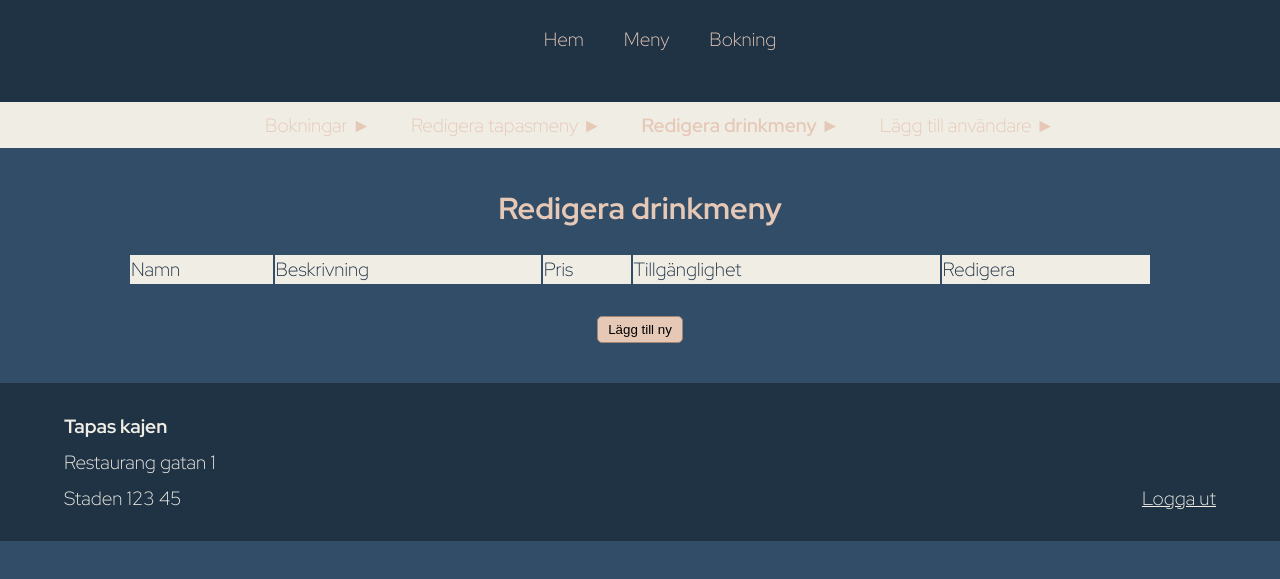
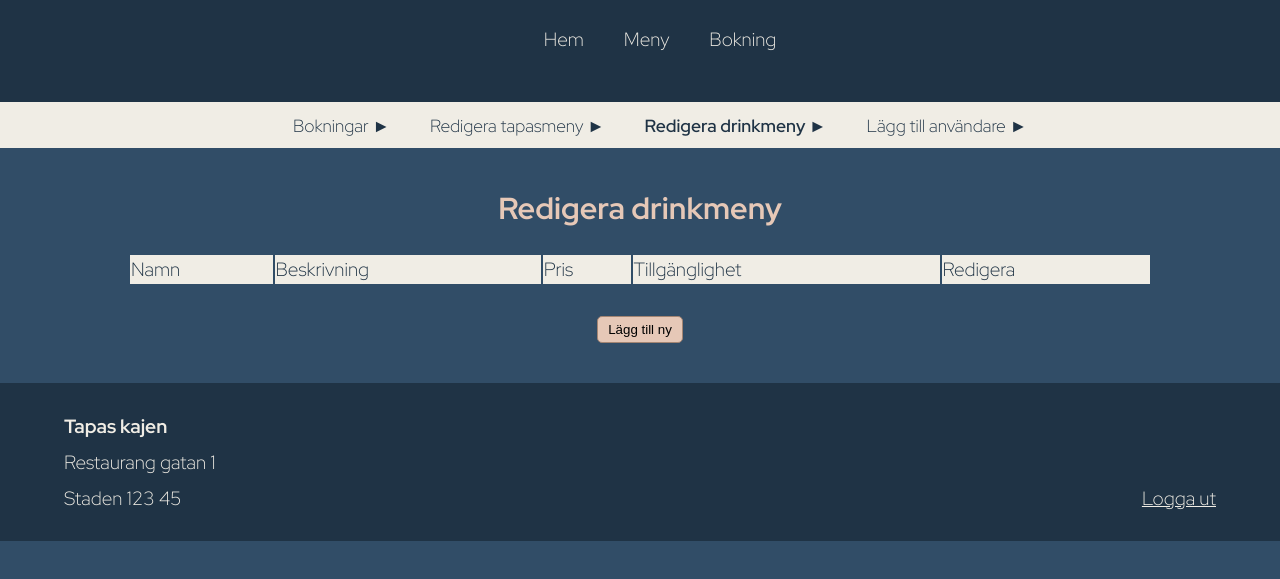
Before and after one commit to kimdude/tapasKajen, a website built with Parcel: page src/drinksAdmin.html in a window 1280 px wide. Shown: the part 153-732 px from the top of the page. Built offline with nearby package versions, Linux system fonts and the light colour scheme; no server answers; sample sign-in values are in the browser's storage.

Commit message:
Rättat alla menyer.

```diff
--- a/src/drinksAdmin.html
+++ b/src/drinksAdmin.html
@@ -15,18 +15,18 @@
         <a href="index.html"><img width="120" src="images/logotyp_ljus.svg" alt="Logotyp för Tapas kajen" id="logo"></a>
         <nav>
             <ul>
-                <a href="index.html"><li>Hem</li></a>
-                <a href="menu.html"><li>Meny</li></a>
-                <a href="booking.html"><li>Bokning</li></a>
+                <li><a href="index.html">Hem</a></li>
+                <li><a href="menu.html">Meny</a></li>
+                <li><a href="booking.html">Bokning</a></li>
             </ul>
         </nav>
     </header>
     <nav id="adminNav">
         <ul id="adminUl">
-            <a href="bookingAdmin.html"><li>Bokningar ►</li></a>
-            <a href="tapasAdmin.html"><li>Redigera tapasmeny ►</li></a>
-            <a href="drinksAdmin.html" class="active"><li>Redigera drinkmeny ►</li></a>
-            <a href="users.html"><li>Lägg till användare ►</li></a>
+            <li><a href="bookingAdmin.html">Bokningar ►</a></li>
+            <li><a href="tapasAdmin.html">Redigera tapasmeny ►</a></li>
+            <li><a href="drinksAdmin.html" class="active">Redigera drinkmeny ►</a></li>
+            <li><a href="users.html">Lägg till användare ►</a></li>
         </ul>
     </nav>
     <main>
```
Also changed, not shown: src/booking.html (+3 -3 lines), src/index.html (+4 -4 lines), src/login.html (+3 -3 lines), src/menu.html (+3 -3 lines), src/tapasAdmin.html (+7 -7 lines), src/users.html (+7 -7 lines).
